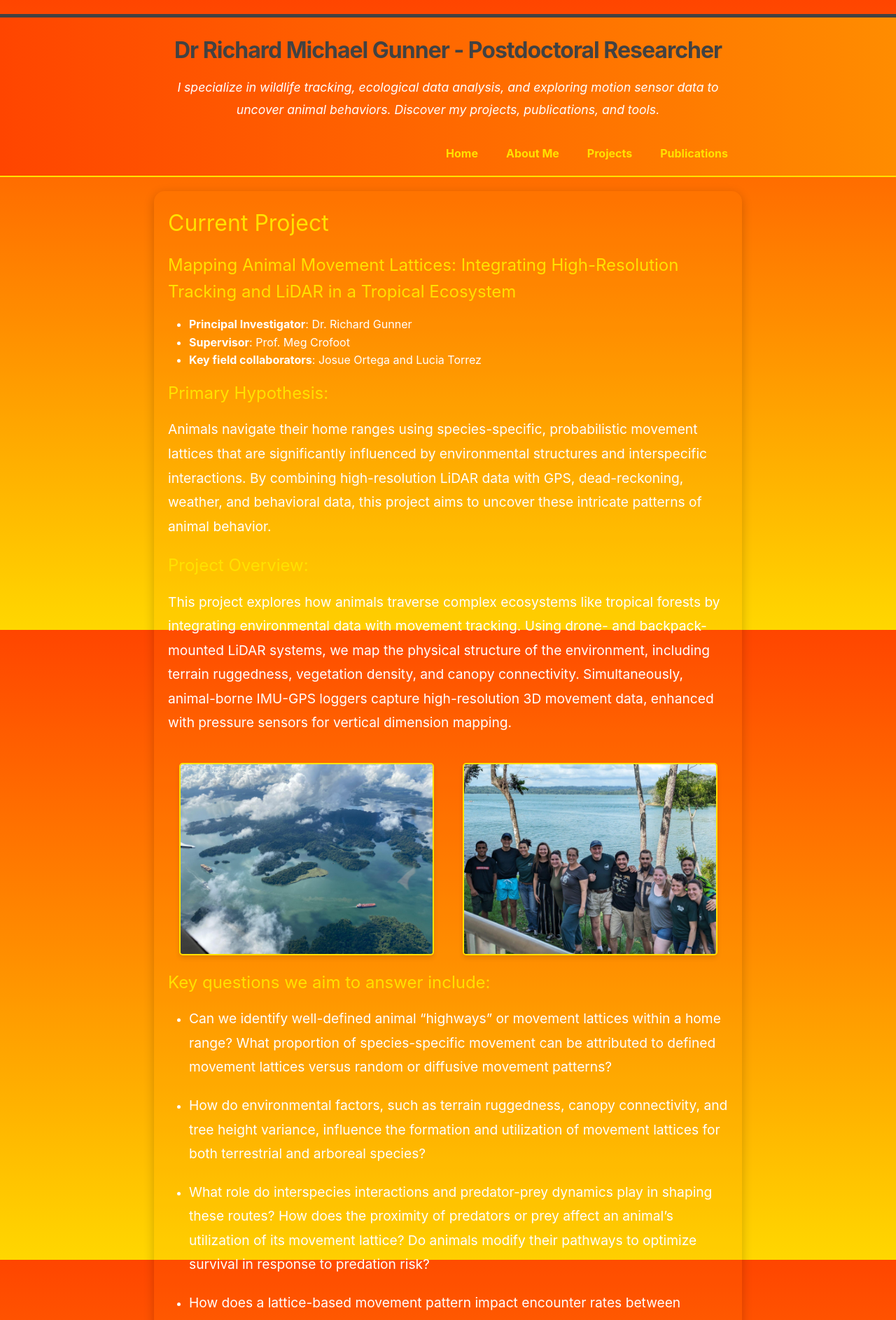
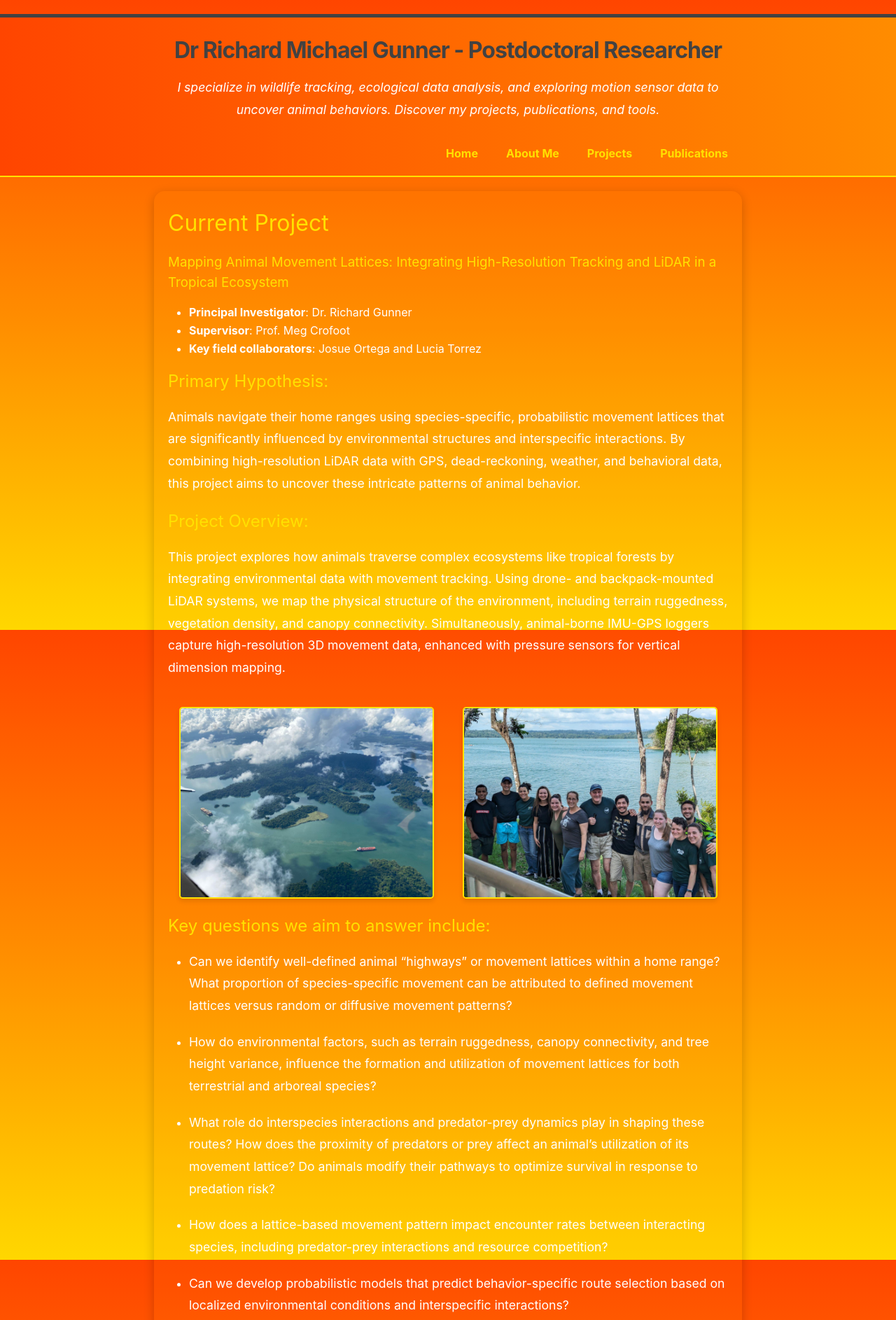
Before and after one commit to Richard6195/my-website, a Jekyll site: the page built from projects.md, in a window 1280 px wide. Shown: the top 1886 px of the page at 70% size. Built offline with Jekyll 4.4.1, drawn with Linux system fonts in a browser that asks for light colours.

Commit message:
Update website with new changes

```diff
--- a/_sass/minima/_custom.scss
+++ b/_sass/minima/_custom.scss
@@ -92,7 +92,7 @@ h1, h2, h3 {
 }
 
 p {
-  font-size: 1.2rem;
+  font-size: 1.1rem;
   margin-bottom: 20px;
   line-height: 1.8;
 }
@@ -126,3 +126,21 @@ img, video {
     max-width: 100%;
   }
 }
+
+.center-text {
+  text-align: center; /* Center the text horizontally */
+  margin-top: 20px; /* Optional: Add space above the text */
+  font-size: 1.5rem; /* Optional: Adjust font size */
+  font-weight: bold; /* Optional: Make the text bold */
+}
+
+.footer-heading {
+  font-size: 1.8rem; /* Adjust the size for the title */
+  font-weight: bold; /* Ensure the title remains bold */
+}
+
+.p-name {
+  font-size: 2rem; /* Make the author's name slightly larger */
+  font-weight: normal; /* Optional: Keep the font weight normal for contrast */
+  margin-top: 10px; /* Optional: Add space above the name */
+}
--- a/projects.md
+++ b/projects.md
@@ -4,7 +4,7 @@ title: "Projects"
 permalink: /projects.html
 ---
 # Current Project
-## Mapping Animal Movement Lattices: Integrating High-Resolution Tracking and LiDAR in a Tropical Ecosystem
+### Mapping Animal Movement Lattices: Integrating High-Resolution Tracking and LiDAR in a Tropical Ecosystem
 
 - **Principal Investigator**: Dr. Richard Gunner
 - **Supervisor**: Prof. Meg Crofoot
```
Also changed, not shown: about.md (+1 -0 lines).
